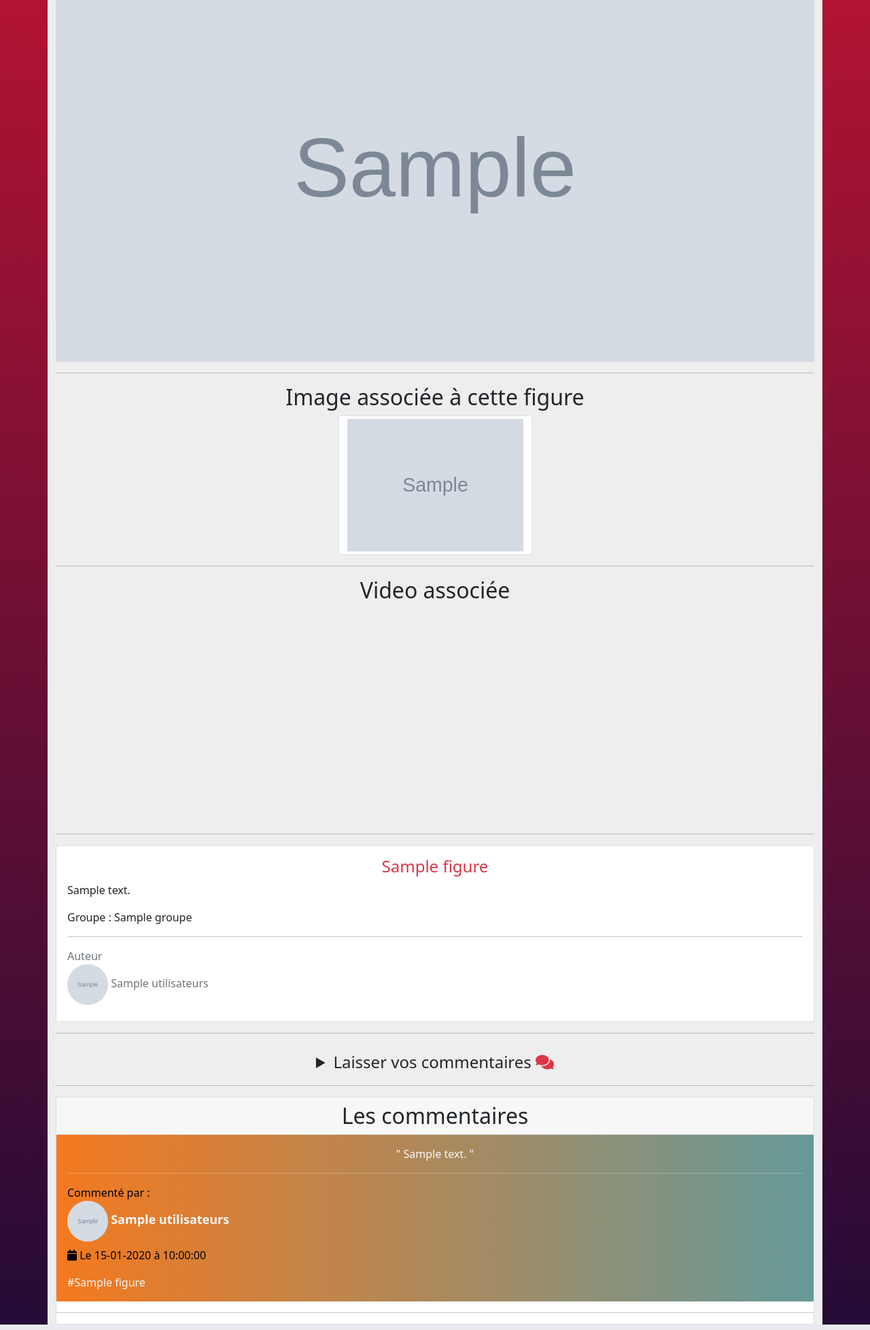
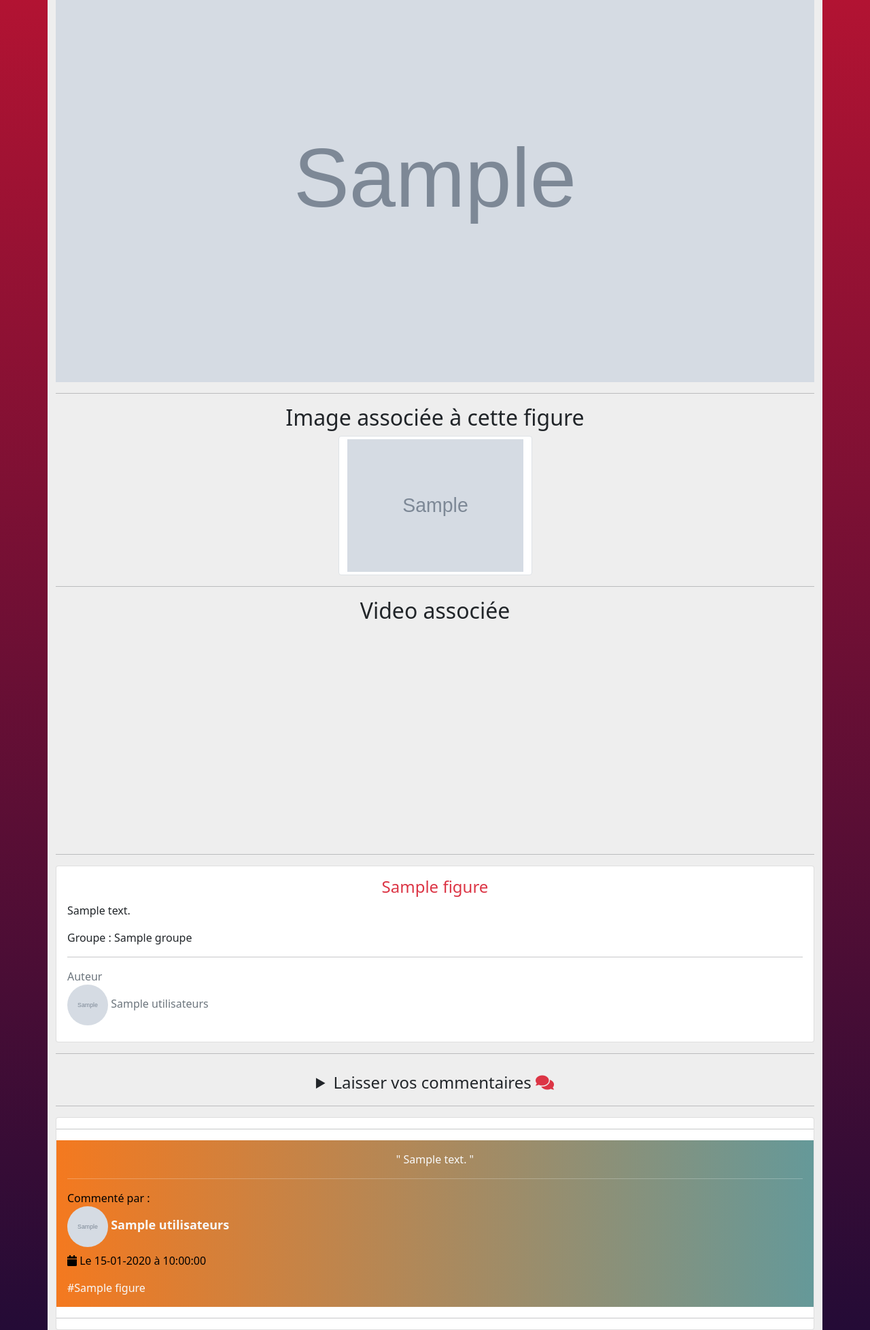
Before and after one commit to Elhadj75BAH/P6-Site-communautaire-SnowTricks, a Symfony app: template templates/figure/details_figure.html.twig in a window 1280 px wide. Shown: the part 234-2190 px from the top of the page at 68% size. Run offline with Twig, Linux system fonts and the light colour scheme; the template is opened without the code that fills it: most values are stand-ins (such as "Sample title", 1, 10 or a date in 2020); grey boxes marked "Sample" are stand-in pictures; some libraries are stand-ins or nearby versions.

Commit message:
commentaire affichage

```diff
--- a/templates/figure/details_figure.html.twig
+++ b/templates/figure/details_figure.html.twig
@@ -18,12 +18,12 @@
                 <div class="carousel-inner ">
                     <div class="carousel-item active ">
                         <img src="{{ absolute_url(asset('images/' ~ figures.imagefig[ 0 ].image)) }}" alt="image"
-                             class="d-block w-100 " style="height: 570px">
+                             class=" d-block w-100" style="height: 600px; width:100%">
                     </div>
                     {% for image in figures.imagefig %}
                         <div class="carousel-item ">
                             <img src="{{ absolute_url(asset('images/' ~  image.image)) }}" alt="image"
-                                 class="d-block w-100 " style="height: 570px">
+                                 class=" d-block w-100 " style="height: 600px; width: 100%">
                         </div>
                     {% endfor %}
                 </div>
@@ -34,7 +34,7 @@
             <h2 class="text-center">Image associée à cette figure </h2>
             <div class="row row-cols-1 row-cols-md-4 g-4 justify-content-center" width="320" height="240">
                 {% for image in figures.imagefig %}
-                    <img src="{{ absolute_url(asset('images/' ~  image.image)) }}" alt="image" class="img-thumbnail ">
+                    <img src="{{ absolute_url(asset('images/' ~  image.image)) }}" alt="image" class="img-thumbnail object-fit-image">
                 {% endfor %}
             </div>
             {# video #}
@@ -90,14 +90,23 @@
             {# fin formulaire commentaire #}
 
             <div class="card ">
-                {% if  figures.commentaire|length ==0  %}
-                    <p class="text-center card-header">soyez le premier à commenter </p>
-                {% else %}
-                    <h2 class="text-center card-header ">Les commentaires </h2>
+                {% if app.user %}
+                    {% if  figures.commentaire|length ==0  %}
+                        <p class="text-center card-header">Soyez le premier à commenter cet article </p>
+                    {% else %}
+                        <h2 class="text-center card-header ">Les commentaires </h2>
+                    {% endif %}
                 {% endif %}
-                 {% for commentaires in figures.commentaire %}
+
+                {# -------------------------------------------------------------------- #}
+
+
+
+                {# -------------------------------------------------------------------- #}
+                <hr>
+                 {% for commentaires in commentaireFigure %}
                     <div class="card-body bg bg-comment-degrade text-light">
-                        <p class="text-center">" {{ commentaires.contenu }} "</p>
+                        <p class="text-center">" {{commentaires.contenu }} "</p>
                         <hr>
                         <span class="text-black">Commenté par :</span><br>
                         <img src="{{ absolute_url(asset('images/avatar/' ~ commentaires.utilisateurs.picture))}}" alt="image" class="avatar">
```
